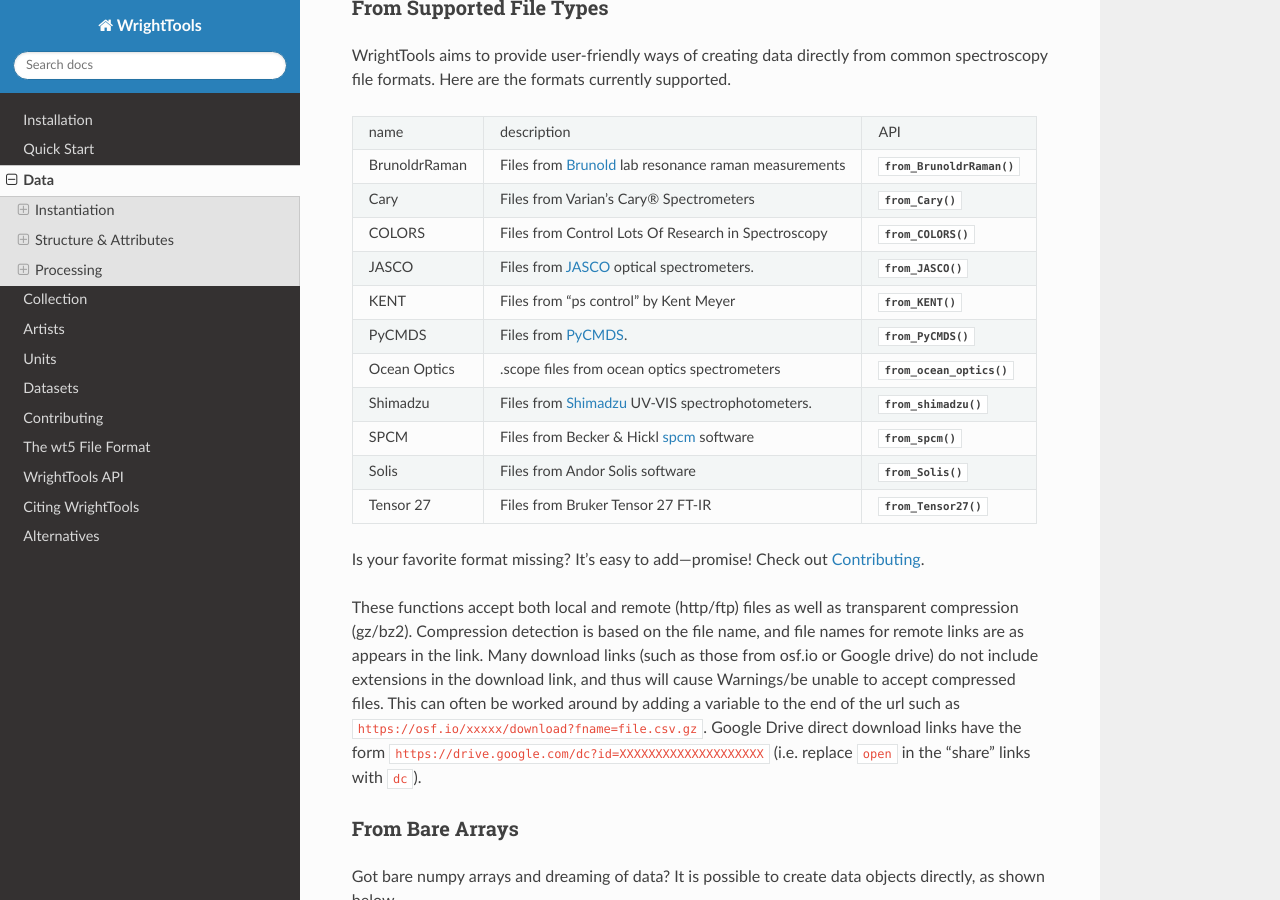
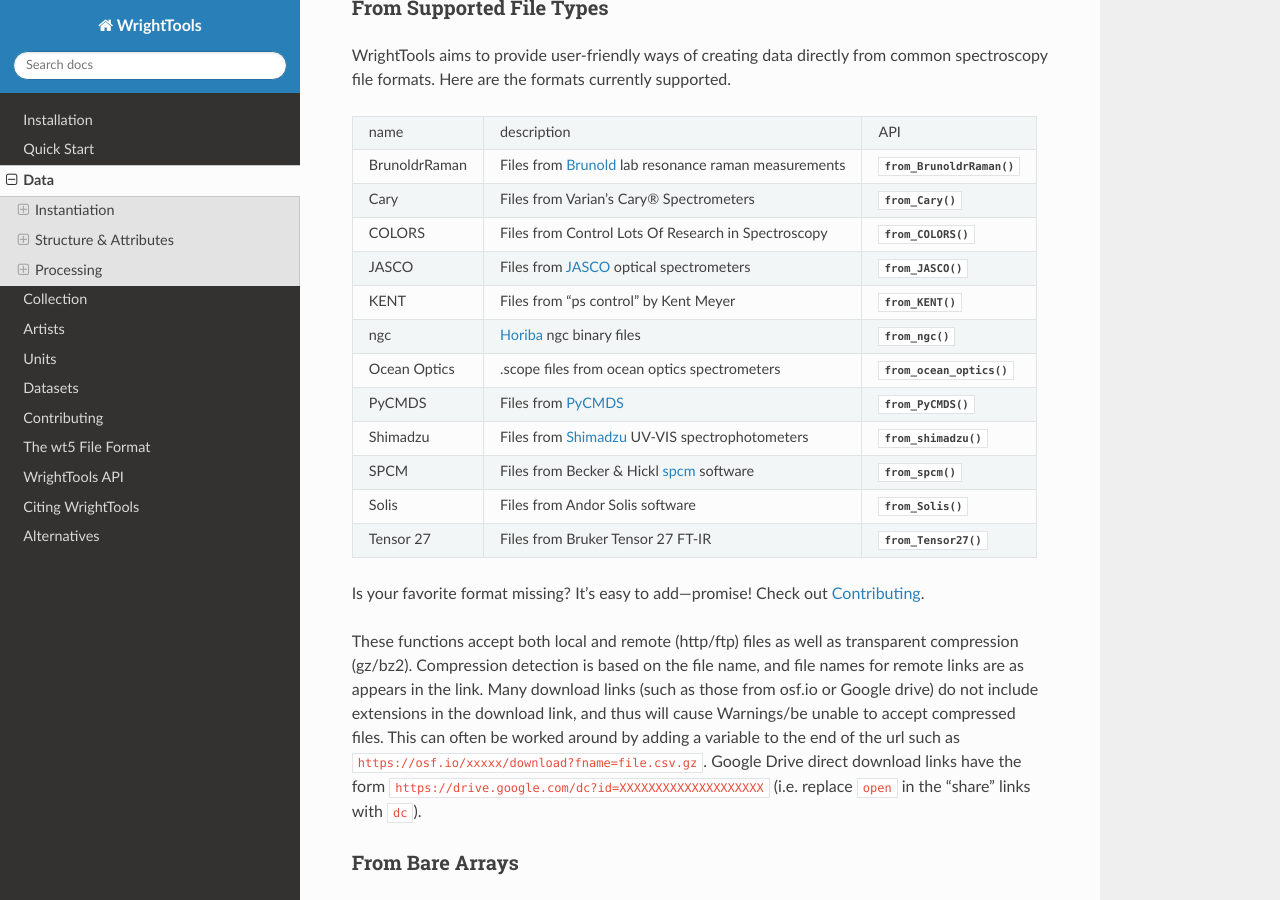
Before and after one commit to wright-group/WrightTools, a Sphinx documentation site: the page built from docs/data.rst, in a window 1280 px wide and 900 px high, scrolled down 391 px. Built offline with Sphinx 7.4.7 and the Read the Docs theme 2.0.0, drawn with Linux system fonts in a browser that asks for light colours; pages that are not in the unit, such as notebooks, are missing from menus; the version number could not be read and is left out.

Commit message:
Update documentation for ngc

```diff
--- a/docs/api/WrightTools.data.rst
+++ b/docs/api/WrightTools.data.rst
@@ -18,8 +18,9 @@
    from_COLORS
    from_JASCO
    from_KENT
+   from_ngc
+   from_ocean_optics
    from_PyCMDS
-   from_ocean_optics
    from_shimadzu
    from_Solis
    from_spcm
--- a/docs/data.rst
+++ b/docs/data.rst
@@ -27,11 +27,12 @@
 BrunoldrRaman  Files from Brunold_ lab resonance raman measurements              :meth:`~WrightTools.data.from_BrunoldrRaman`
 Cary           Files from Varian's Cary® Spectrometers                           :meth:`~WrightTools.collection.from_Cary`
 COLORS         Files from Control Lots Of Research in Spectroscopy               :meth:`~WrightTools.data.from_COLORS`
-JASCO          Files from JASCO_ optical spectrometers.                          :meth:`~WrightTools.data.from_JASCO`
+JASCO          Files from JASCO_ optical spectrometers                           :meth:`~WrightTools.data.from_JASCO`
 KENT           Files from "ps control" by Kent Meyer                             :meth:`~WrightTools.data.from_KENT`
-PyCMDS         Files from PyCMDS_.                                               :meth:`~WrightTools.data.from_PyCMDS`
+ngc            Horiba_ ngc binary files                                          :meth:`~WrightTools.data.from_ngc`
 Ocean Optics   .scope files from ocean optics spectrometers                      :meth:`~WrightTools.data.from_ocean_optics`
-Shimadzu       Files from Shimadzu_ UV-VIS spectrophotometers.                   :meth:`~WrightTools.data.from_shimadzu`
+PyCMDS         Files from PyCMDS_                                                :meth:`~WrightTools.data.from_PyCMDS`
+Shimadzu       Files from Shimadzu_ UV-VIS spectrophotometers                    :meth:`~WrightTools.data.from_shimadzu`
 SPCM           Files from Becker & Hickl spcm_ software                          :meth:`~WrightTools.data.from_spcm`
 Solis          Files from Andor Solis software                                   :meth:`~WrightTools.data.from_Solis`
 Tensor 27      Files from Bruker Tensor 27 FT-IR                                 :meth:`~WrightTools.data.from_Tensor27`
@@ -282,5 +283,6 @@
 .. _JASCO: https://jascoinc.com/products/spectroscopy/
 .. _NISE: https://github.com/wright-group/NISE
 .. _PyCMDS: https://github.com/wright-group/PyCMDS
+.. _Horiba: https://www.horiba.com/en_en/products/detail/action/show/Product/labspec-6-spectroscopy-suite-software-1843/
 .. _Shimadzu: http://www.ssi.shimadzu.com/products/productgroup.cfm?subcatlink=uvvisspectro
 .. _spcm: http://www.becker-hickl.com/software/spcm.htm
--- a/docs/write_from_function.rst
+++ b/docs/write_from_function.rst
@@ -270,6 +270,7 @@
 For particularly complex parsing, see :meth:`~WrightTools.data.from_PyCMDS`,
 :meth:`~WrightTools.data.from_KENT`, and :meth:`~WrightTools.data.from_COLORS`.
 These are existing multidimensional formats used by the Wright Group, and can provide some insights.
+:meth:`~WrightTools.data.from_ngc` is an example of a multidimensional binary data format.
 Feel free to reach out to the maintainers (via our `issue tracker`_) if you have any questions.
 
 .. _issue tracker: https://github.com/wright-group/WrightTools/issues
```
